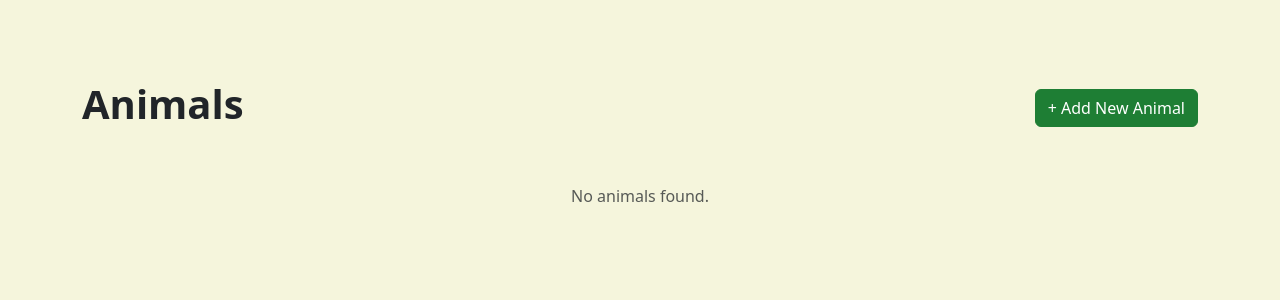
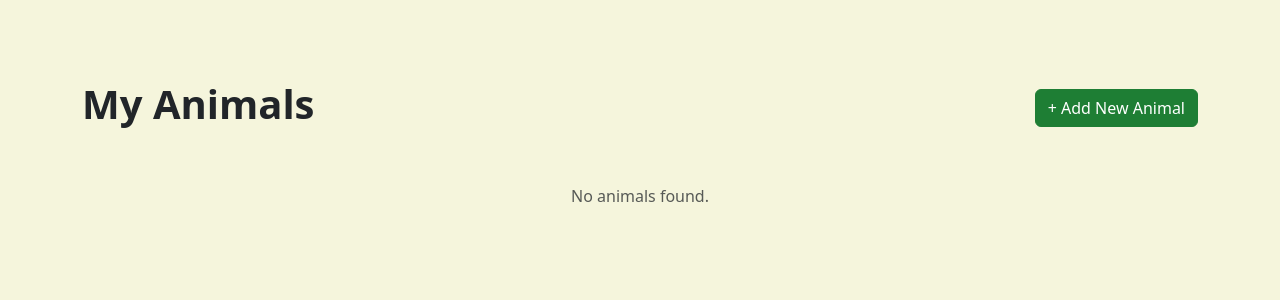
Before and after one commit to Nkitchen86-FHSU/finalprojectNicholasKitchen, a Django app: page /myanimal/ in a window 1280 px wide. Shown: the part 56-356 px from the top of the page. Run offline with Django 5.2, Linux system fonts and the light colour scheme; the visitor is signed in with stand-in values (Sample User, id 1); data that the repository does not hold is empty.

Commit message:
Changed measurements to units in missed files. Updated myanimals views and html to give options for animal species. Corrected UI in myanimal/index.html.

```diff
--- a/finalprojectNicholasKitchen/zooventory/templates/zooventory/myanimal/index.html
+++ b/finalprojectNicholasKitchen/zooventory/templates/zooventory/myanimal/index.html
@@ -5,7 +5,7 @@
 {% block content %}
 <div class="container my-5">
     <div class="d-flex justify-content-between align-items-center mb-4">
-        <h1 class="text-dark fw-bold">Animals</h1>
+        <h1 class="text-dark fw-bold">My Animals</h1>
         {% if user.is_authenticated %}
         <a href="{% url 'myanimal_create' %}" class="btn btn-primary">+ Add New Animal</a>
         {% endif %}
```
